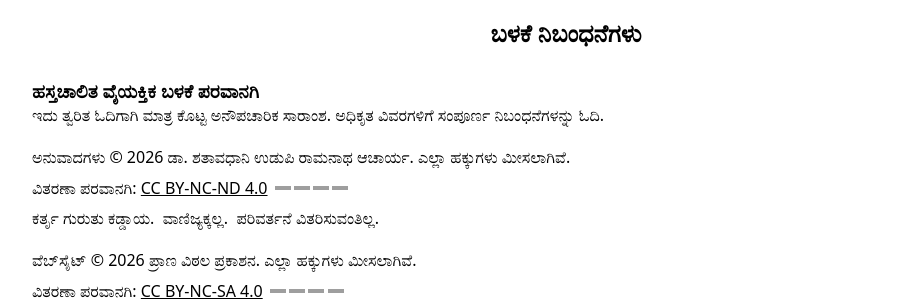
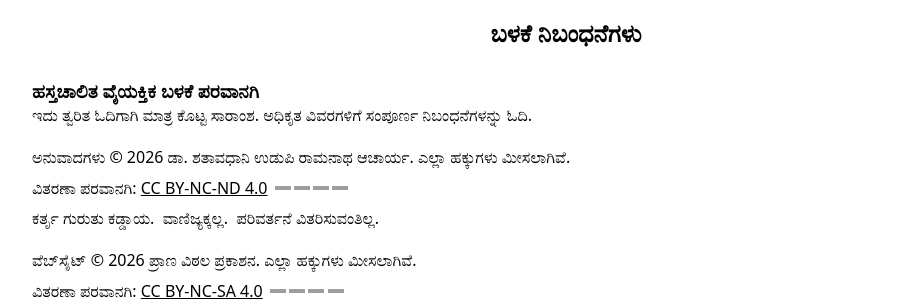
Before and after one commit to prawipra/gs_stage, a Jekyll site: the page built from kan/terms.md, in a window 1280 px wide. Shown: the part 221-522 px from the top of the page, without its empty margins (74-982 px from the left). Built offline with Jekyll 4.4.1, drawn with Linux system fonts in a browser that asks for light colours; grey boxes are pictures that could not be loaded.

Commit message:
Revise localized terms data

```diff
--- a/_data/terms.yml
+++ b/_data/terms.yml
@@ -108,7 +108,7 @@
 # eng version: second sentence is intentionally different than other lang text
 text_manual_personal_use_license:
     kan: |-
-      ಇದು ತ್ವರಿತ ಓದಿಗಾಗಿ ಮಾತ್ರ ಕೊಟ್ಟ ಅನೌಪಚಾರಿಕ ಸಾರಾಂಶ.
+      ಇದು ತ್ವರಿತ ಓದಿಗಾಗಿ ಮಾತ್ರ ಕೊಟ್ಟ ಸಾರಾಂಶ.
       ಅಧಿಕೃತ ವಿವರಗಳಿಗೆ ಸಂಪೂರ್ಣ ನಿಬಂಧನೆಗಳನ್ನು ಓದಿ.
     eng: |-
       This is an informal license summary.
@@ -136,7 +136,7 @@
       For logistics, the complete terms are published in English.
       Only the English version is binding.
     hin: |-
-      पूरे शर्तें अंग्रेज़ी में प्रकटण किए गए हैं। केवल अंग्रेजी बाध्यकारी है।
+      पूरे शर्तें अंग्रेज़ी में प्रकटण किए गए हैं। केवल अंग्रेजी संस्करण बाध्यकारी है।
     tam: |-
       நிர்வாக காரணங்களுக்காக, முழு விதிமுறைகளும் ஆங்கிலத்தில் வெளியிடப்பட்டுள்ளன.
       ஆங்கிலப் பதிப்பு மட்டுமே பிணைக்கப்பட்டுள்ளது.
```
